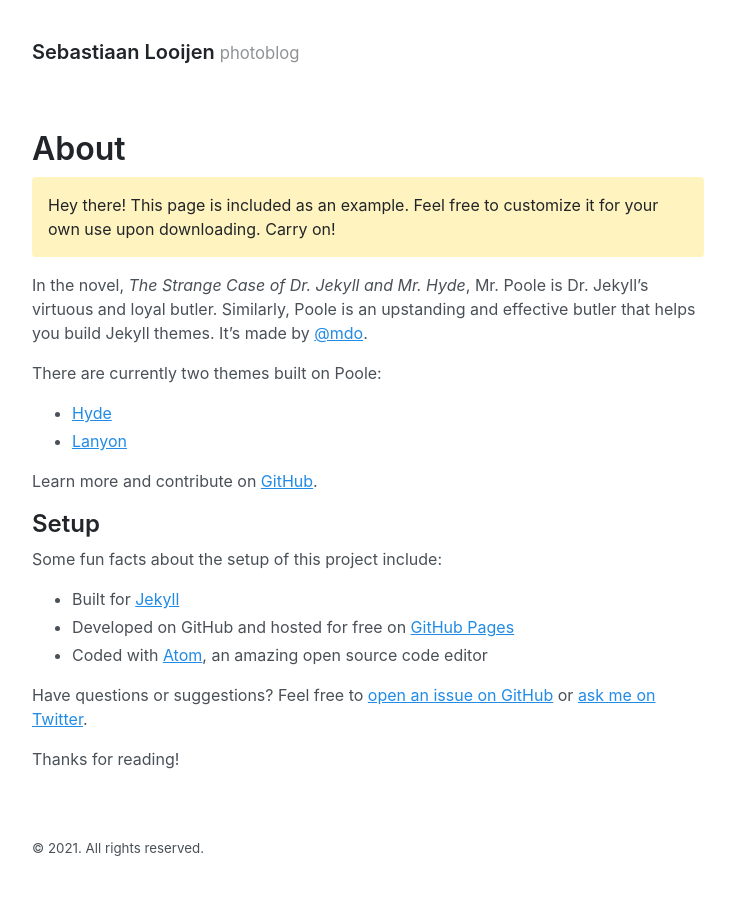
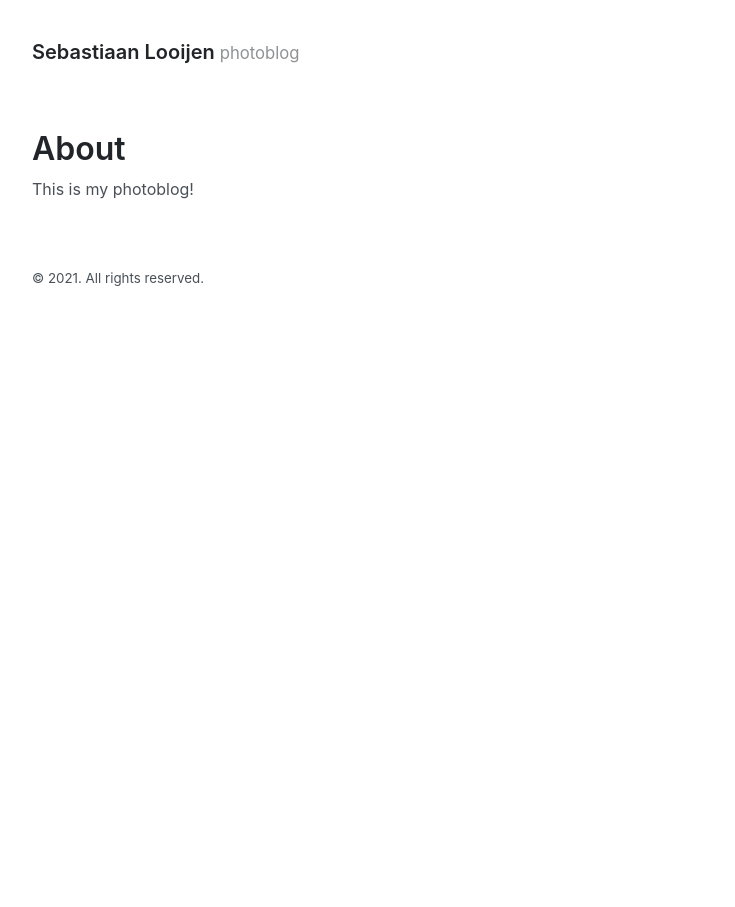
Before and after one commit to sebastiaanlooijen/sebastiaanlooijen.github.io, a Jekyll site: the page built from about.md, in a window 1280 px wide. Shown: the whole page, without its empty margins (272-1007 px from the left). Built offline with Jekyll 4.4.1, drawn with Linux system fonts in a browser that asks for light colours.

Commit message:
small changes

```diff
--- a/_config.yml
+++ b/_config.yml
@@ -1,7 +1,7 @@
 # Setup
 title: Sebastiaan Looijen
 tagline: photoblog
-paginate: 5
+paginate: 1
 baseurl: ""
 permalink: pretty
 
--- a/about.md
+++ b/about.md
@@ -3,27 +3,4 @@ layout: page
 title: About
 ---
 
-<p class="message">
-  Hey there! This page is included as an example. Feel free to customize it for your own use upon downloading. Carry on!
-</p>
-
-In the novel, *The Strange Case of Dr. Jekyll and Mr. Hyde*, Mr. Poole is Dr. Jekyll's virtuous and loyal butler. Similarly, Poole is an upstanding and effective butler that helps you build Jekyll themes. It's made by [@mdo](https://twitter.com/mdo).
-
-There are currently two themes built on Poole:
-
-- [Hyde](https://hyde.getpoole.com)
-- [Lanyon](https://lanyon.getpoole.com)
-
-Learn more and contribute on [GitHub](https://github.com/poole).
-
-## Setup
-
-Some fun facts about the setup of this project include:
-
-- Built for [Jekyll](https://jekyllrb.com)
-- Developed on GitHub and hosted for free on [GitHub Pages](https://pages.github.com)
-- Coded with [Atom](https://atom.io), an amazing open source code editor
-
-Have questions or suggestions? Feel free to [open an issue on GitHub](https://github.com/poole/poole/issues/new) or [ask me on Twitter](https://twitter.com/mdo).
-
-Thanks for reading!
+This is my photoblog!
```
